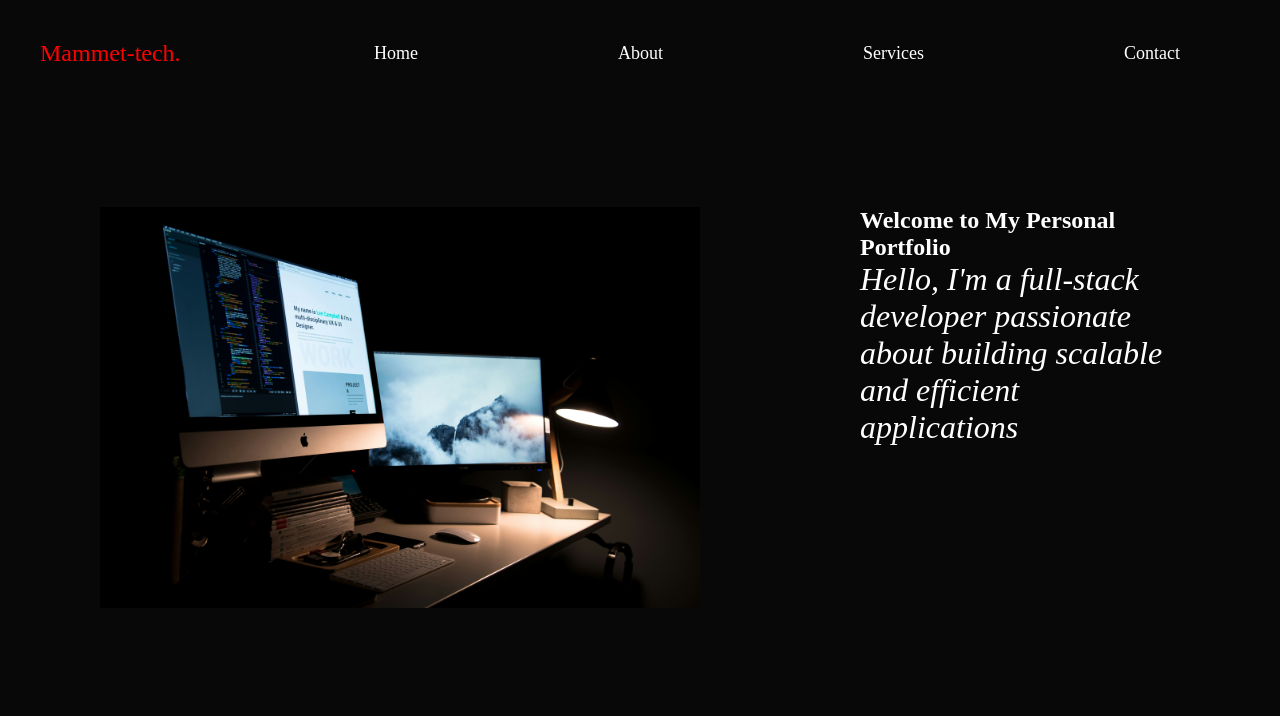
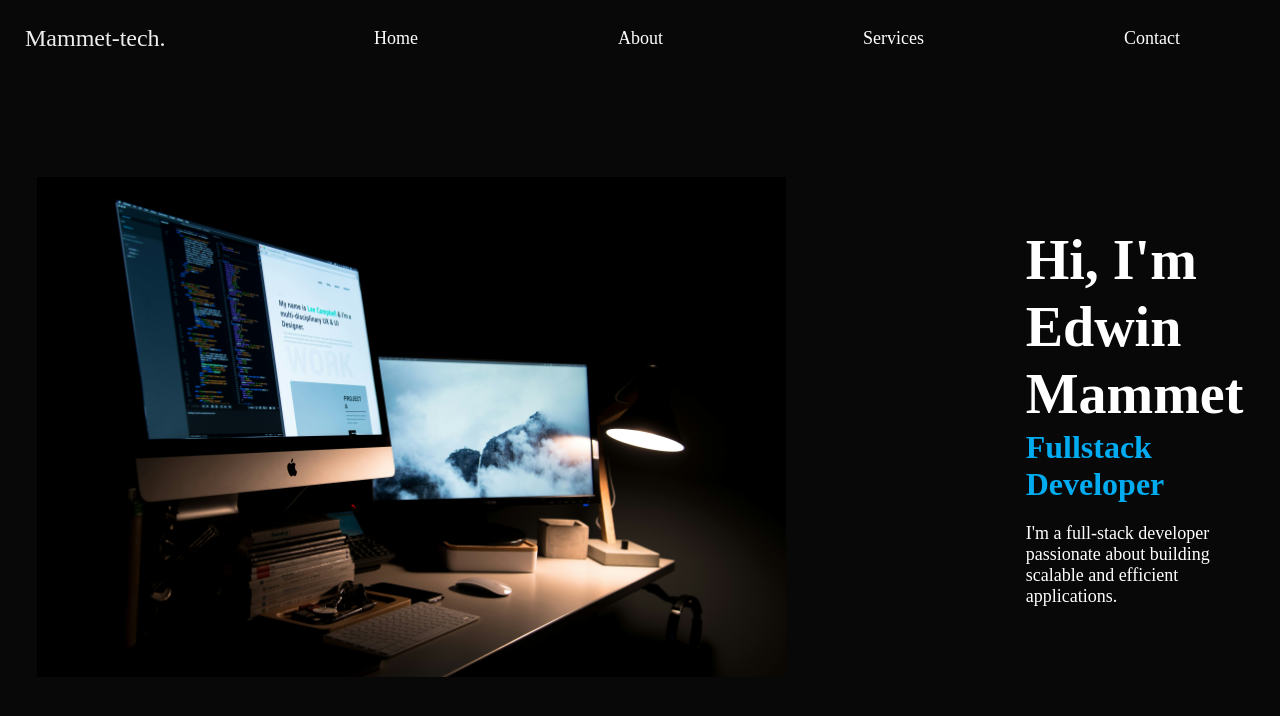
Before and after one commit to Mammet-tech/my-personal-portfolio, a plain HTML site: page index.html in a window 1280 px wide. Drawn offline with Linux system fonts and the light colour scheme.

Commit message:
Add different pages

```diff
--- a/css/styles.css
+++ b/css/styles.css
@@ -1,6 +1,8 @@
 * {
   margin: 0;
   padding: 0;
+  box-sizing: border-box;
+  font-family: Poppins', sans-serif;
 }
 body {
   background: #080808;
@@ -10,6 +12,7 @@ header {
   display: flex;
   justify-content: space-between;
   align-items: center;
+  background-color: transparent;
 }
 nav ul {
   list-style: none;
@@ -22,23 +25,42 @@ nav ul li a {
   color: #fff;
   text-decoration: none;
   font-size: 18px;
+transition: .3s;
+}
+nav ul li a:hover{
+  color: #00abf0;
 }
 #logo {
-  margin: 40px;
+  margin: 25px;
   font-size: 24px;
-  color: #f00;
+  color: #ededed;
 }
 .home-image {
-  width: 600px;
+
+  height: 500px;
 }
 .home-section {
   display: flex;
   justify-content: center;
-  gap: 10rem;
+  gap: 15rem;
   margin: 100px;
+  height: 500px;
 
 }
-.intro{
+.home-section h1{
+  font-size: 56px;
+  line-height: 1.2;
+}
+.home-section h3{
   font-size: 32px;
-  font-style: italic;
+  color: #00abf0;
 }
+.home-section p{
+  font-size: 18px;
+  margin-top: 20px;
+}
+.home-section .intro{
+
+  margin-top: 50px;
+  max-width: 500px;
+}
--- a/index.html
+++ b/index.html
@@ -23,11 +23,13 @@
   <main>
     <section id="home" class="home-section">
       <div> <img src="./images/website1.jpg" alt="" class="home-image"> </div>
-      <div>
-        <h1>Welcome to My Personal Portfolio</h1>
-        <p class="intro">
-          Hello, I'm a full-stack developer passionate <br> about building scalable and efficient applications
+      <div class="intro">
+        <h1>Hi, I'm Edwin Mammet</h1>
+        <h3>Fullstack Developer</h3>
+        <p>
+          I'm a full-stack developer passionate about building scalable and efficient applications.
         </p>
+
       </div>
 
     </section>
```
Also changed, not shown: about.html (added), contact.html (added), services.html (added).
